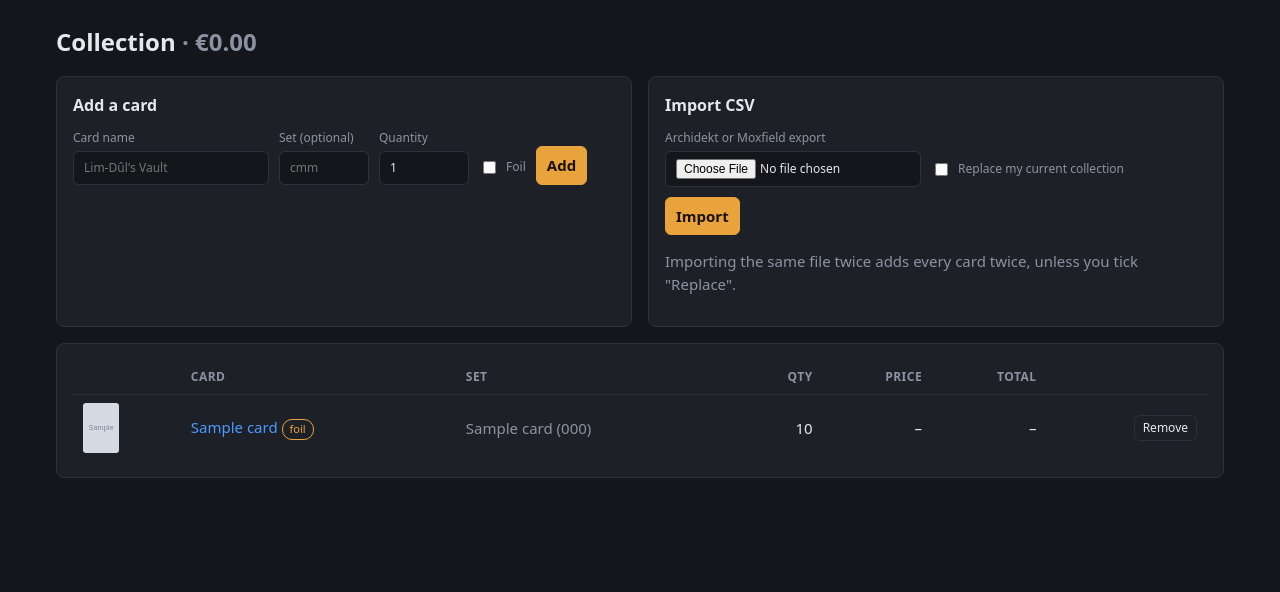
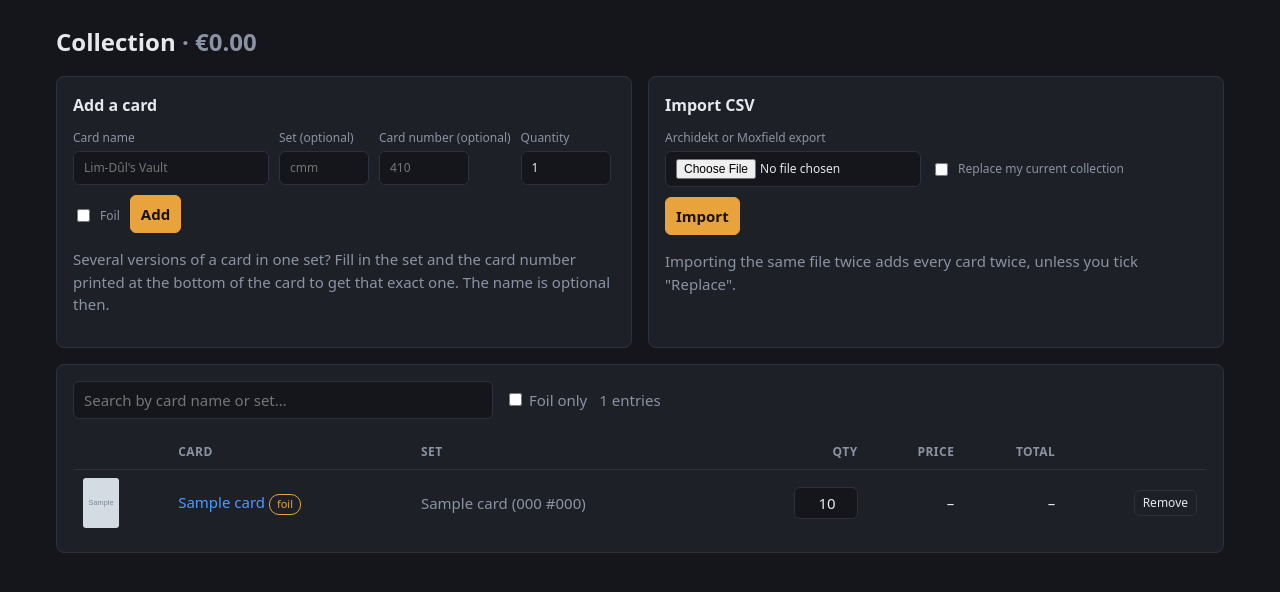
Before and after one commit to Cak3IsLov3/MTG-Collection-Manager, a FastAPI app: page /collection in a window 1280 px wide. Shown: the part 48-640 px from the top of the page. Run offline with FastAPI, Linux system fonts and the light colour scheme; tables that the repository leaves empty hold one stand-in row (values such as "Sample post"); grey boxes marked "Sample" are stand-in pictures.

Commit message:
Collection: search, editable quantities and add by card number
- Instant search over the collection on card name, set and card number,
  ignoring accents and word order, with a foil-only filter. The API takes
  the same query as ?q=.
- The quantity of an entry can be changed in place (PATCH
  /api/collection/{id}); totals update without reloading the page.
- A card can be added by set + collector number, to get one exact version
  when a set has several. The collector number is shown in the table.

Update the collection screenshots in the README.

```diff
--- a/app/static/style.css
+++ b/app/static/style.css
@@ -118,3 +118,11 @@ h2.up { color: var(--up); }
 button.danger { background: var(--down); border-color: var(--down); color: #fff; }
 
 select { font: inherit; font-size: 12px; color: var(--text); background: var(--bg); border: 1px solid var(--border); border-radius: 6px; padding: 3px 6px; margin-top: 3px; max-width: 100%; }
+
+.search-bar { justify-content: flex-start; }
+.search-bar input[type="search"] { flex: 1 1 260px; max-width: 420px; }
+tr[hidden] { display: none; }
+
+input.qty { width: 64px; padding: 4px 6px; text-align: right; }
+input.qty.saved { border-color: var(--up); }
+input.qty.failed { border-color: var(--down); }
--- a/app/templates/collection.html
+++ b/app/templates/collection.html
@@ -3,19 +3,21 @@
 
 {% block content %}
 <div class="toolbar">
-  <h1>Collection <span class="muted">· {{ total | eur }}</span></h1>
+  <h1>Collection <span class="muted">· <span id="collection-total" data-value="{{ total }}">{{ total | eur }}</span></span></h1>
 </div>
 
 <div class="grid two">
   <div class="panel">
     <h2>Add a card</h2>
     <form class="row" method="post" action="/collection/add">
-      <label>Card name<input name="name" required placeholder="Lim-Dûl's Vault"></label>
+      <label>Card name<input name="name" placeholder="Lim-Dûl's Vault"></label>
       <label>Set (optional)<input name="set_code" class="narrow" placeholder="cmm"></label>
+      <label>Card number (optional)<input name="collector_number" class="narrow" placeholder="410"></label>
       <label>Quantity<input name="quantity" type="number" min="1" value="1"></label>
       <label class="check"><input name="is_foil" type="checkbox">&nbsp;Foil</label>
       <button>Add</button>
     </form>
+    <p class="muted">Several versions of a card in one set? Fill in the set and the card number printed at the bottom of the card to get that exact one. The name is optional then.</p>
   </div>
   <div class="panel">
     <h2>Import CSV</h2>
@@ -33,22 +35,34 @@
 
 <div class="panel table-wrap">
   {% if rows %}
-  <table>
+  <div class="toolbar search-bar">
+    <input id="collection-search" type="search" size="40" autocomplete="off" value="{{ request.query_params.get('q', '') }}"
+           placeholder="Search by card name or set…" aria-label="Search your collection">
+    <label class="check muted"><input id="collection-foil" type="checkbox">&nbsp;Foil only</label>
+    <span id="collection-count" class="muted"></span>
+  </div>
+  <p id="collection-empty" class="muted" hidden>No cards match your search.</p>
+  <table id="collection-table">
     <tr>
       <th></th><th>Card</th><th>Set</th><th class="num">Qty</th>
       <th class="num">Price</th><th class="num">Total</th><th></th>
     </tr>
     {% for row in rows %}
-    <tr>
+    <tr data-search="{{ row.card.name }} {{ row.card.set_name }} {{ row.card.set_code }} #{{ row.card.collector_number or '' }}" data-foil="{{ 1 if row.entry.is_foil else 0 }}" data-qty="{{ row.entry.quantity }}">
       <td>{% if row.card.image_url %}<img class="thumb" src="{{ row.card.image_url }}" alt="" loading="lazy">{% endif %}</td>
       <td>
         <a href="/cards/{{ row.card.id }}">{{ row.card.name }}</a>
         {% if row.entry.is_foil %}<span class="badge foil">foil</span>{% endif %}
       </td>
-      <td class="muted">{{ row.card.set_name }} ({{ row.card.set_code | upper }})</td>
-      <td class="num">{{ row.entry.quantity }}</td>
+      <td class="muted">{{ row.card.set_name }} ({{ row.card.set_code | upper }}{% if row.card.collector_number %} #{{ row.card.collector_number }}{% endif %})</td>
+      <td class="num">
+        <form class="inline qty-form" method="post" action="/collection/{{ row.entry.id }}/quantity">
+          <input class="qty" name="quantity" type="number" min="1" step="1" value="{{ row.entry.quantity }}"
+                 data-entry="{{ row.entry.id }}" aria-label="Quantity of {{ row.card.name }}">
+        </form>
+      </td>
       <td class="num">{{ row.unit_price | eur }}</td>
-      <td class="num">{{ row.total_price | eur }}</td>
+      <td class="num row-total" data-value="{{ row.total_price or 0 }}">{{ row.total_price | eur }}</td>
       <td>
         <div class="actions">
           <form class="inline" method="post" action="/collection/{{ row.entry.id }}/delete" data-confirm="Click again to remove">
@@ -64,3 +78,100 @@
   {% endif %}
 </div>
 {% endblock %}
+
+{% block scripts %}
+<script>
+  // Instant search over the rows that are already on the page.
+  const search = document.getElementById("collection-search");
+  if (search) {
+    const foilOnly = document.getElementById("collection-foil");
+    const count = document.getElementById("collection-count");
+    const empty = document.getElementById("collection-empty");
+    const table = document.getElementById("collection-table");
+    // Lower-case and strip accents, so "lim-dul" finds "Lim-Dûl's Vault".
+    const fold = (text) => text.normalize("NFD").replace(/\p{M}/gu, "").toLowerCase();
+    const rows = [...table.querySelectorAll("tr[data-search]")].map((row) => ({
+      row,
+      text: fold(row.dataset.search),
+      foil: row.dataset.foil === "1",
+      quantity: Number(row.dataset.qty),
+    }));
+
+    function filter() {
+      const words = fold(search.value).split(/\s+/).filter(Boolean);
+      let shown = 0;
+      let cards = 0;
+      for (const item of rows) {
+        const match = (!foilOnly.checked || item.foil) && words.every((word) => item.text.includes(word));
+        item.row.hidden = !match;
+        if (match) {
+          shown += 1;
+          cards += item.quantity;
+        }
+      }
+      const filtered = words.length > 0 || foilOnly.checked;
+      count.textContent = filtered ? `${shown} of ${rows.length} entries · ${cards} cards` : `${rows.length} entries`;
+      empty.hidden = shown > 0;
+      table.hidden = shown === 0;
+      const url = new URL(location.href);
+      if (search.value.trim()) url.searchParams.set("q", search.value.trim());
+      else url.searchParams.delete("q");
+      history.replaceState(null, "", url);
+    }
+
+    search.addEventListener("input", filter);
+    foilOnly.addEventListener("change", filter);
+    filter();
+
+    // Change a quantity in place: saved through the API, without reloading the page.
+    const euro = (value) => (value === null ? "–" : "€" + value.toLocaleString("en-US", { minimumFractionDigits: 2, maximumFractionDigits: 2 }));
+    const grandTotal = document.getElementById("collection-total");
+
+    async function saveQuantity(input) {
+      const item = rows.find((candidate) => candidate.row.contains(input));
+      const quantity = Number(input.value);
+      if (!Number.isInteger(quantity) || quantity < 1) {
+        input.value = item.quantity;  // use Remove to take a card out completely
+        return;
+      }
+      if (quantity === item.quantity) return;
+      input.disabled = true;
+      try {
+        const response = await fetch(`/api/collection/${input.dataset.entry}`, {
+          method: "PATCH",
+          headers: { "Content-Type": "application/json" },
+          body: JSON.stringify({ quantity }),
+        });
+        if (!response.ok) throw new Error(`HTTP ${response.status}`);
+        const saved = await response.json();
+        const cell = item.row.querySelector(".row-total");
+        const change = (saved.total_price ?? 0) - Number(cell.dataset.value);
+        cell.dataset.value = saved.total_price ?? 0;
+        cell.textContent = euro(saved.total_price);
+        grandTotal.dataset.value = Number(grandTotal.dataset.value) + change;
+        grandTotal.textContent = euro(Number(grandTotal.dataset.value));
+        item.quantity = saved.quantity;
+        input.value = saved.quantity;
+        input.classList.remove("failed");
+        input.classList.add("saved");
+        setTimeout(() => input.classList.remove("saved"), 1200);
+        filter();
+      } catch (error) {
+        input.value = item.quantity;
+        input.classList.add("failed");
+      } finally {
+        input.disabled = false;
+      }
+    }
+
+    table.addEventListener("change", (event) => {
+      if (event.target.matches("input.qty")) saveQuantity(event.target);
+    });
+    table.addEventListener("submit", (event) => {
+      if (!event.target.matches(".qty-form")) return;
+      event.preventDefault();  // Enter in the field: already handled by the change event
+      event.target.querySelector("input.qty").blur();
+    });
+  }
+</script>
+{% endblock %}
```
Also changed, not shown: app/routers/api.py (+21 -4 lines), app/routers/pages.py (+17 -3 lines), app/schemas.py (+7 -1 lines), app/scryfall.py (+13 -0 lines), app/services/collection.py (+49 -3 lines), tests/conftest.py (+6 -1 lines), tests/test_api.py (+73 -0 lines), README.md, 2 other files.
